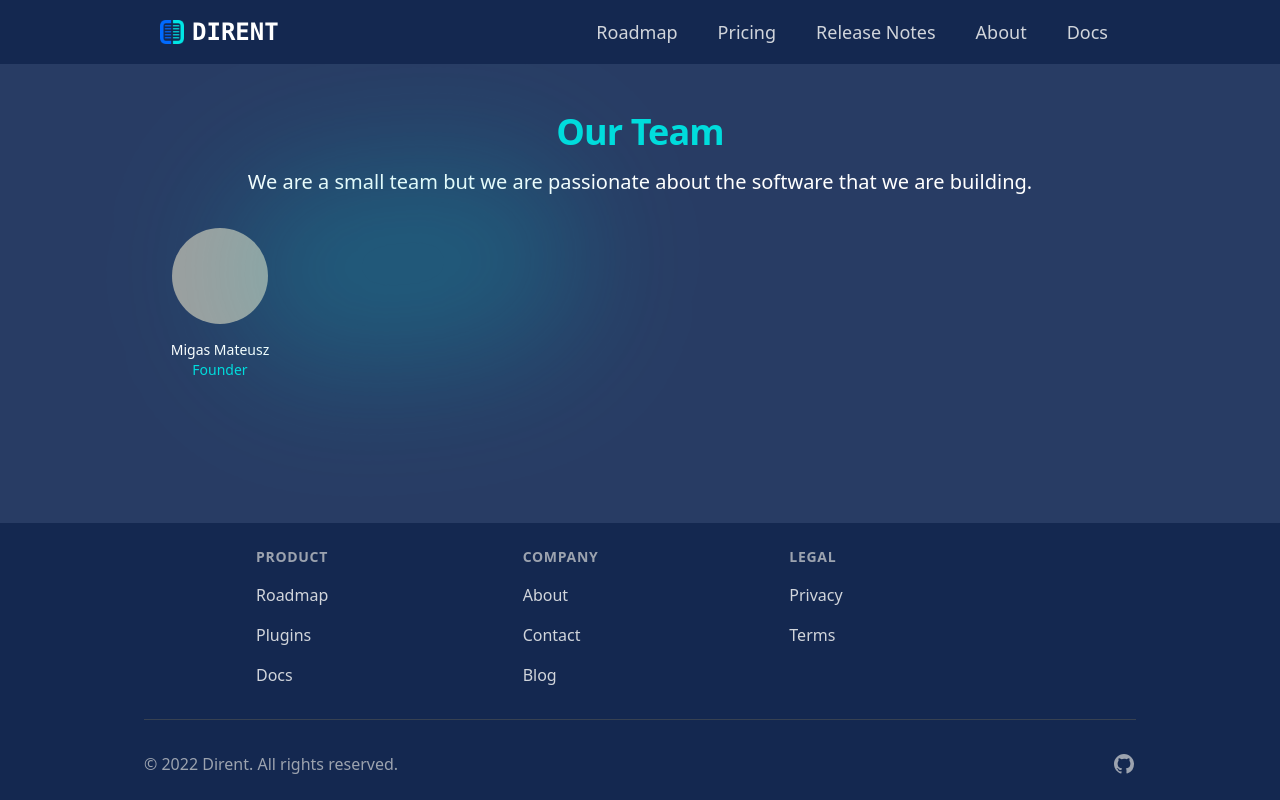
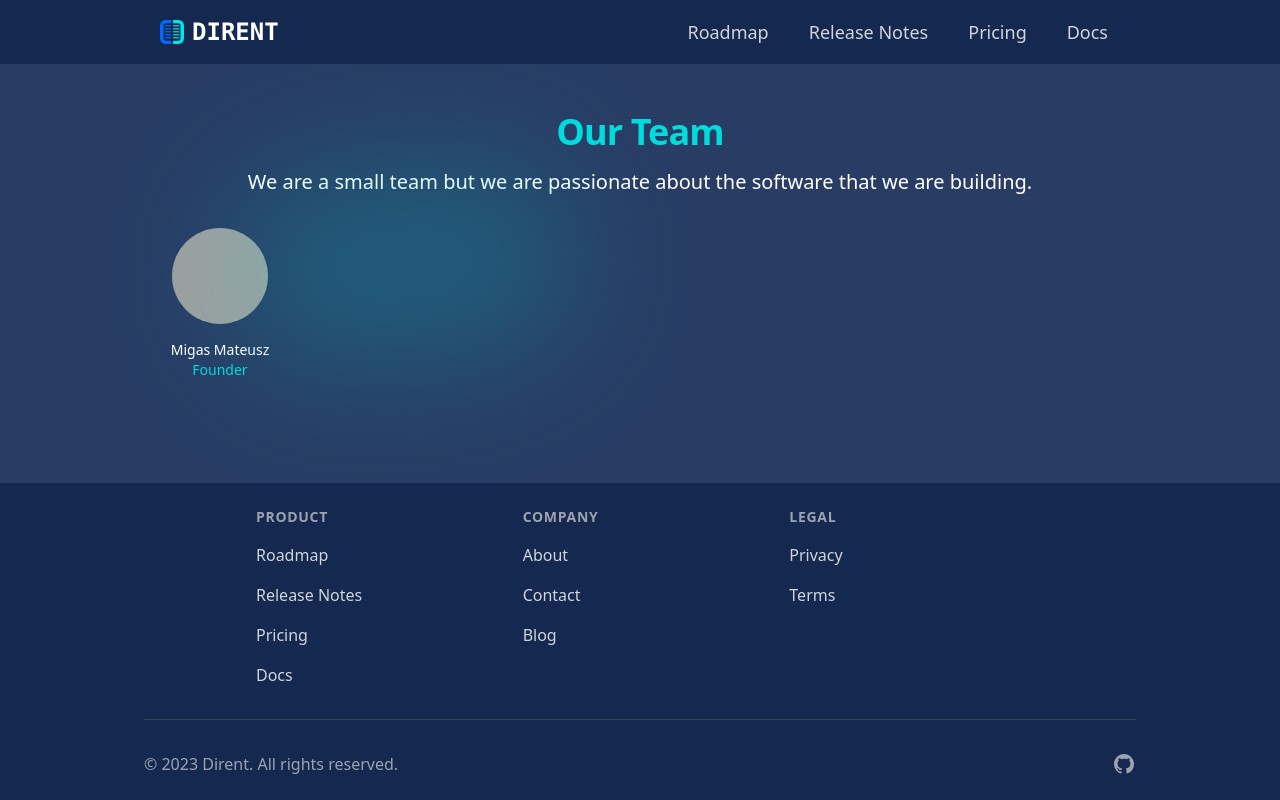
Before and after one commit to direntdev/dirent-website, a Next.js app: page /about in a window 1280 px wide. Built offline with nearby package versions, Linux system fonts and the light colour scheme; grey boxes are pictures that could not be loaded.

Commit message:
navbar adjustments

```diff
--- a/components/footer/index.tsx
+++ b/components/footer/index.tsx
@@ -2,7 +2,7 @@ import { FooterColumn } from "./footerColumn";
 import { routes } from "../../utils/routes";
 
 const navigation = {
-  product: [routes.roadmap, routes.plugins, routes.docs],
+  product: [routes.roadmap, routes.releaseNotes, routes.pricing, routes.docs],
   company: [routes.about, routes.contact, routes.blog],
   legal: [routes.privacy, routes.terms],
   social: [
@@ -48,7 +48,7 @@ export const Footer = () => {
             ))}
           </div>
           <p className="mt-8 text-base text-gray-400 md:order-1 md:mt-0">
-            &copy; 2022 Dirent. All rights reserved.
+            &copy; 2023 Dirent. All rights reserved.
           </p>
         </div>
       </div>
--- a/components/navbar.tsx
+++ b/components/navbar.tsx
@@ -6,9 +6,8 @@ import { routes } from "../utils/routes";
 
 const navbarButtons = [
   routes.roadmap,
+  routes.releaseNotes,
   routes.pricing,
-  routes.releaseNotes,
-  routes.about,
   routes.docs,
 ];
 
```
